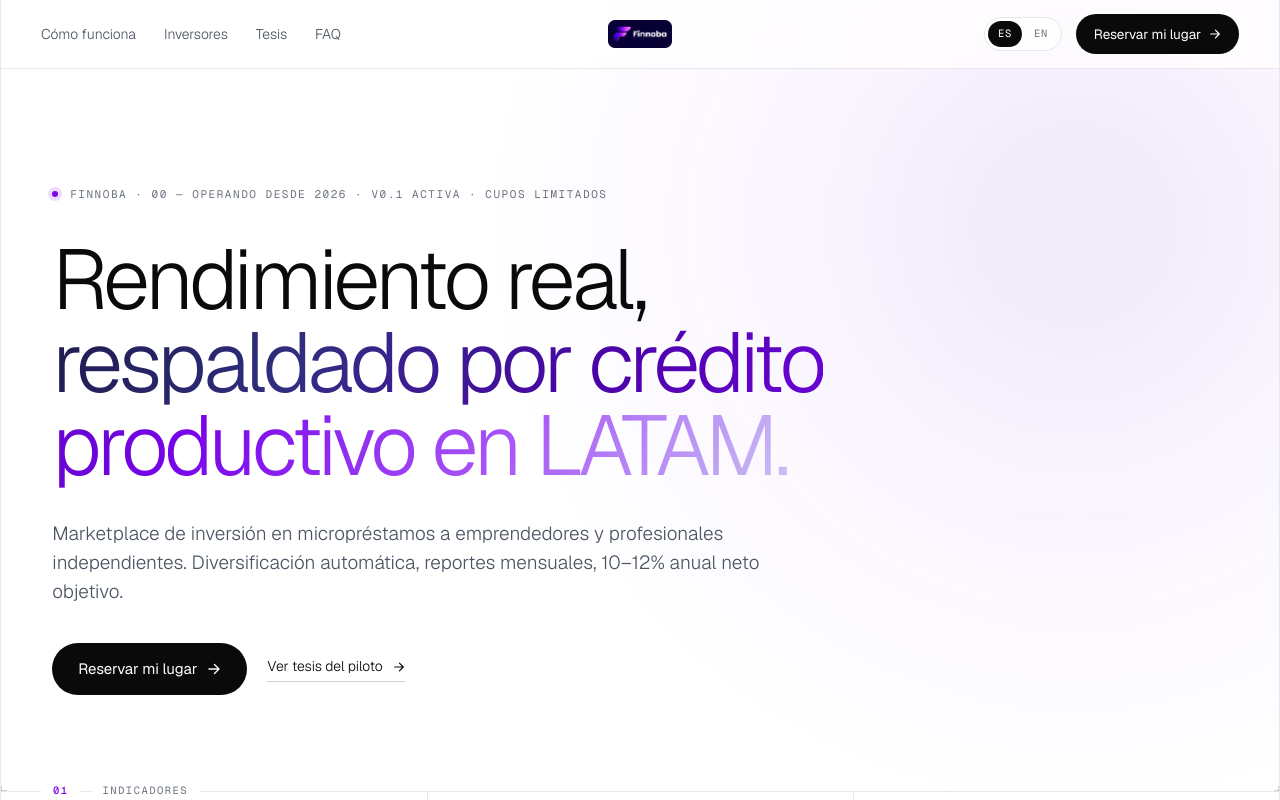
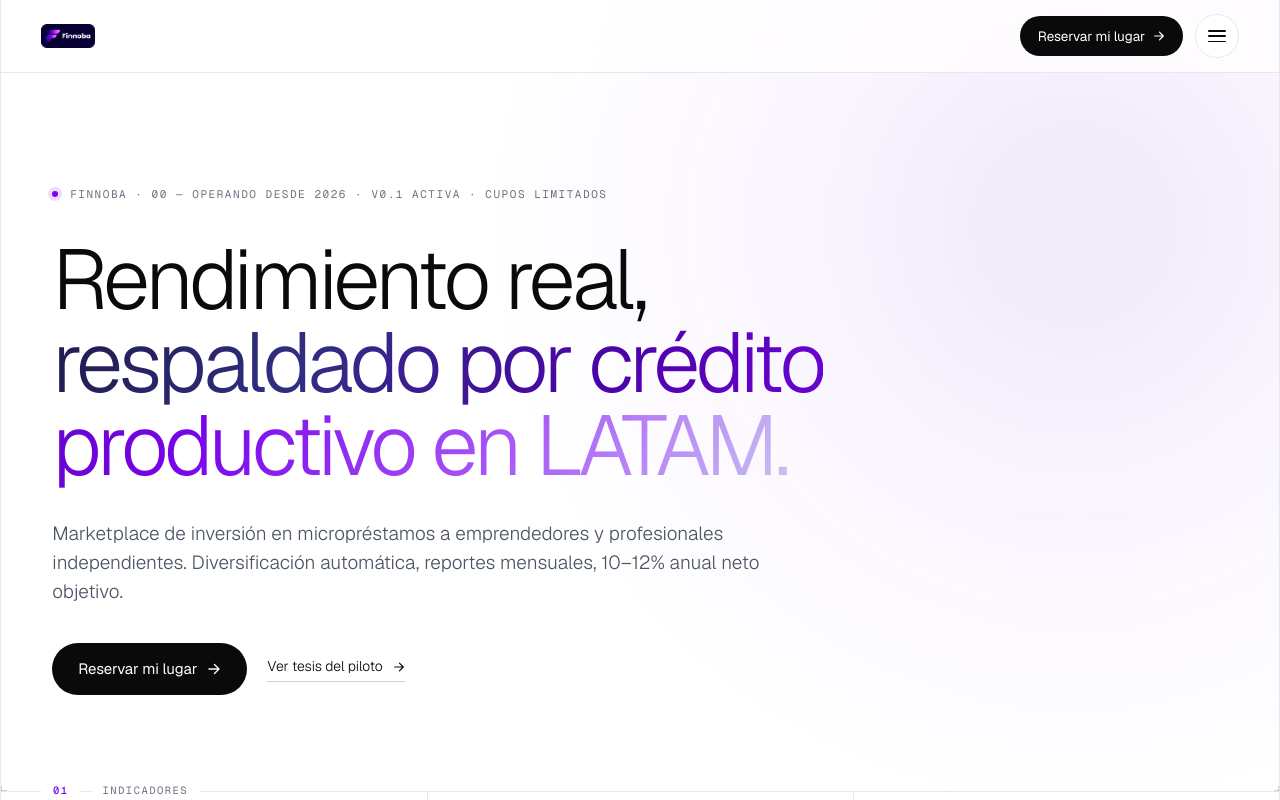
Before and after one commit to andrefdev/finnoba_landing, a Next.js app: page / in a window 1280 px wide. Shown: the top 800 px of the page. Built offline with nearby package versions, Linux system fonts and the light colour scheme.

Commit message:
fix landing

```diff
--- a/src/app/globals.css
+++ b/src/app/globals.css
@@ -27,6 +27,8 @@ html { scroll-behavior: smooth; }
   background: var(--shell-line);
   pointer-events: none;
   z-index: 50;
+  /* Adapts to whatever sits under: visible on white, fades into dark sections. */
+  mix-blend-mode: multiply;
 }
 .shell::before { left: calc(50% - (var(--shell-max) / 2)); }
 .shell::after  { left: calc(50% + (var(--shell-max) / 2)); }
@@ -208,10 +210,8 @@ strong, b { font-weight: 400; }
 @media (max-width: 640px) {
   .hero-stats-card { grid-template-columns: 1fr !important; }
 }
-@media (max-width: 860px) {
-  .nav-links { display: none !important; }
-  .nav-cta, .nav-lang { display: none !important; }
-  .nav-burger { display: inline-flex !important; }
+@media (max-width: 540px) {
+  .nav-cta { display: none !important; }
 }
 @media (max-width: 640px) {
   .footer-grid { grid-template-columns: 1fr !important; }
--- a/src/domains/nav/Nav.tsx
+++ b/src/domains/nav/Nav.tsx
@@ -5,7 +5,7 @@ import { useCallback, useEffect, useState } from "react";
 import { createPortal } from "react-dom";
 import { ArrowRight } from "@/domains/common/ArrowRight";
 import { Wordmark } from "@/domains/common/Wordmark";
-import { FONT_MONO, FONT_UI, GRADIENT, LIGHT } from "@/domains/common/tokens";
+import { FONT_MONO, FONT_UI, LIGHT } from "@/domains/common/tokens";
 import type { Lang } from "@/lib/i18n/dictionaries";
 import { useLanding } from "@/lib/i18n/LandingProvider";
 
@@ -261,90 +261,25 @@ export function Nav() {
         <div
           className="frame"
           style={{
-            display: "grid",
-            gridTemplateColumns: "1fr auto 1fr",
+            display: "flex",
             alignItems: "center",
+            justifyContent: "space-between",
             padding: "14px clamp(20px,3.5vw,40px)",
             borderLeft: `1px solid ${LIGHT.line}`,
             borderRight: `1px solid ${LIGHT.line}`,
           }}
         >
-          {/* Left — links */}
-          <div className="nav-links" style={{ display: "flex", alignItems: "center", gap: 28, justifySelf: "start" }}>
-            {links.map((item) => (
-              <Link
-                key={item.h}
-                href={item.h}
-                style={{
-                  fontFamily: FONT_UI,
-                  fontSize: 14,
-                  color: LIGHT.ink2,
-                  textDecoration: "none",
-                  letterSpacing: "-0.005em",
-                }}
-              >
-                {item.l}
-              </Link>
-            ))}
-          </div>
-
-          {/* Center — logo (mx-auto, bigger) */}
+          {/* Left — logo */}
           <Link
             href="/"
             aria-label="Finnoba — Inicio"
-            style={{
-              display: "inline-flex",
-              alignItems: "center",
-              justifySelf: "center",
-              padding: "0 24px",
-            }}
+            style={{ display: "inline-flex", alignItems: "center" }}
           >
-            <Wordmark height={28} />
+            <Wordmark height={24} />
           </Link>
 
-          {/* Right — CTA + lang toggle */}
-          <div
-            className="nav-right"
-            style={{
-              display: "flex",
-              alignItems: "center",
-              gap: 14,
-              justifySelf: "end",
-            }}
-          >
-            <div
-              className="nav-lang"
-              style={{
-                display: "inline-flex",
-                gap: 2,
-                padding: 3,
-                border: `1px solid ${LIGHT.line}`,
-                borderRadius: 999,
-                background: "rgba(255,255,255,0.6)",
-              }}
-            >
-              {(["es", "en"] as Lang[]).map((l) => (
-                <button
-                  type="button"
-                  key={l}
-                  onClick={() => setLang(l)}
-                  style={{
-                    border: 0,
-                    background: lang === l ? LIGHT.ink : "transparent",
-                    color: lang === l ? "#fff" : LIGHT.ink3,
-                    padding: "5px 10px",
-                    borderRadius: 999,
-                    cursor: "pointer",
-                    fontFamily: FONT_MONO,
-                    fontSize: 10.5,
-                    letterSpacing: "0.06em",
-                    textTransform: "uppercase",
-                  }}
-                >
-                  {l}
-                </button>
-              ))}
-            </div>
+          {/* Right — CTA + burger */}
+          <div style={{ display: "flex", alignItems: "center", gap: 12 }}>
             <Link
               href={RESERVE_HREF}
               className="nav-cta"
@@ -372,7 +307,6 @@ export function Nav() {
               aria-label="Open menu"
               aria-expanded={open}
               onClick={toggleOpen}
-              className="nav-burger"
               style={{
                 width: 44,
                 height: 44,
@@ -383,7 +317,7 @@ export function Nav() {
                 WebkitBackdropFilter: "blur(10px)",
                 color: LIGHT.ink,
                 cursor: "pointer",
-                display: "none",
+                display: "inline-flex",
                 alignItems: "center",
                 justifyContent: "center",
                 padding: 0,
```
